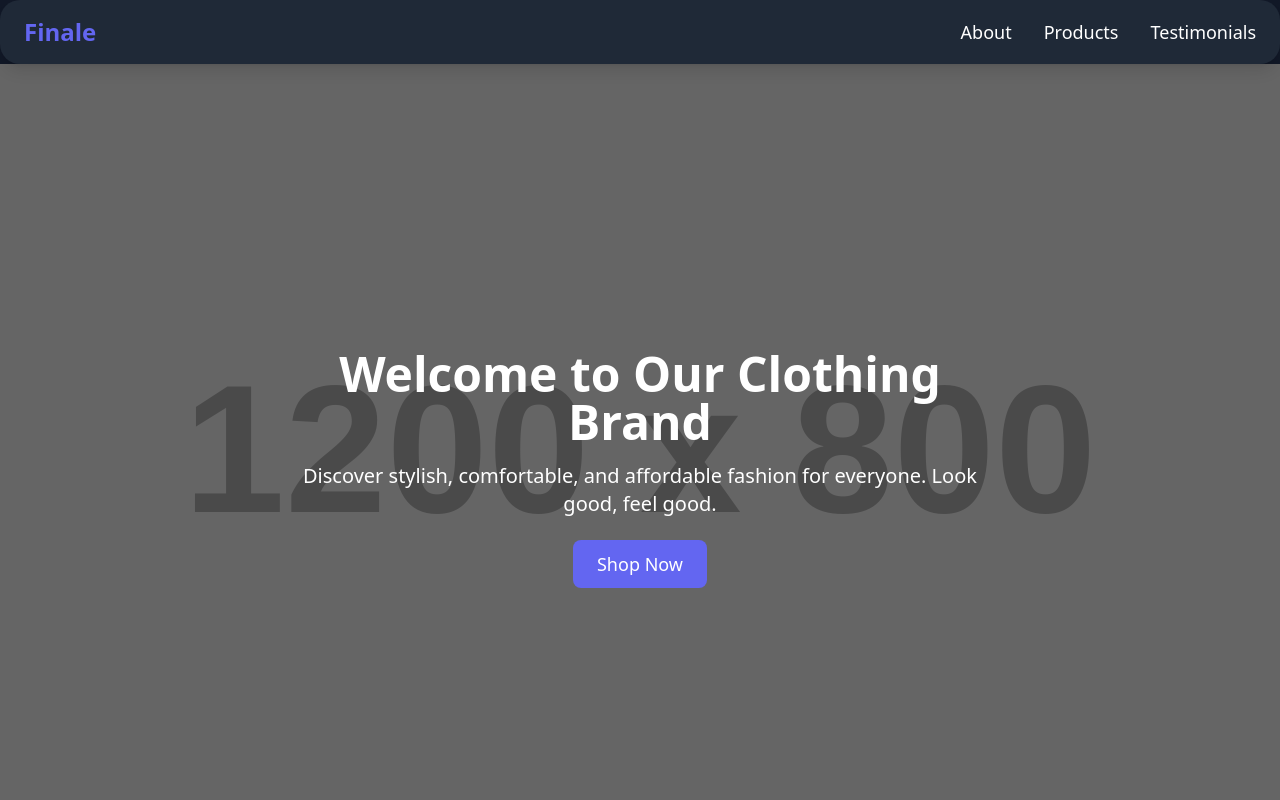
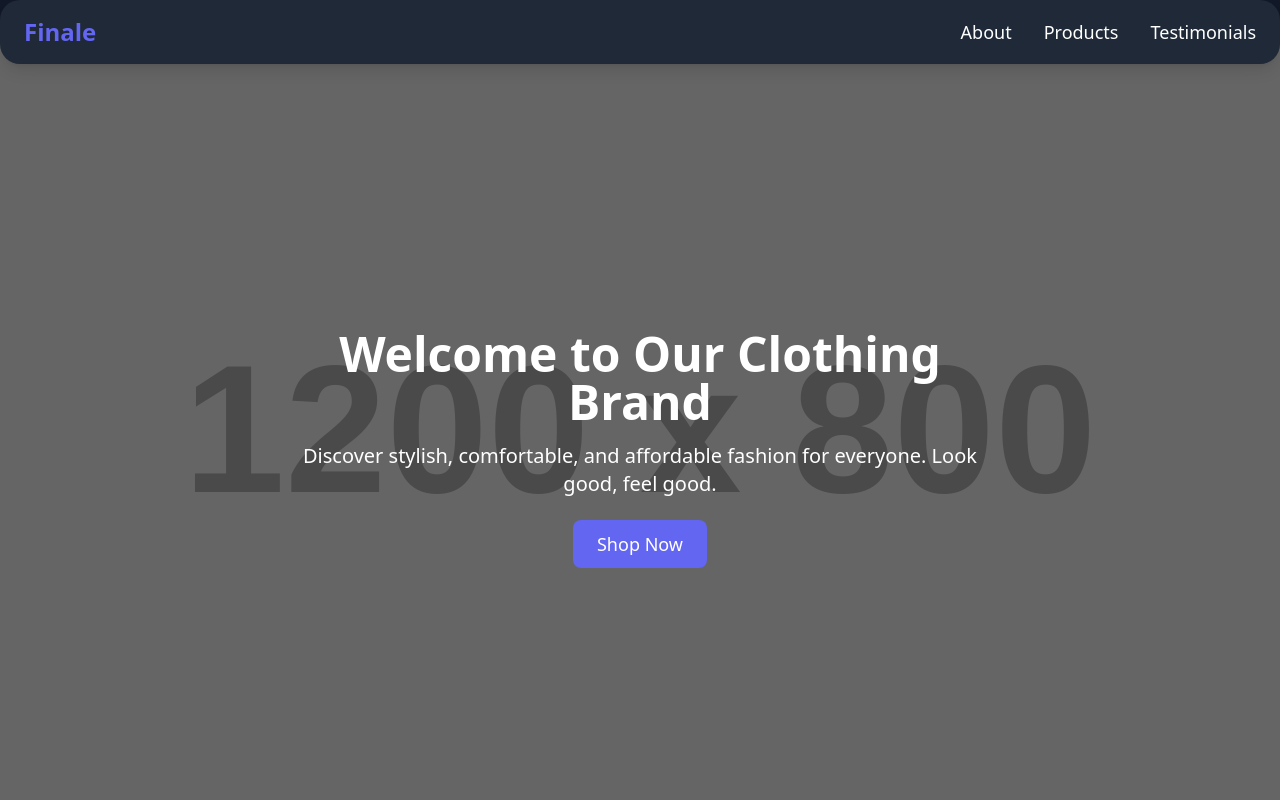
Before and after one commit to angkasaID/angkasaID.github.io, a plain HTML site: page index.html in a window 1280 px wide. Shown: the top 800 px of the page. Drawn offline with nearby package versions, Linux system fonts and the light colour scheme; placeholder pictures from the web are drawn by us.

Commit message:
Update index.html

```diff
--- a/index.html
+++ b/index.html
@@ -46,7 +46,7 @@
     </div>
     </nav>
     <!-- Hero Section (Parallax Effect) -->
-    <section id="hero" class="parallax" style="background-image: url('https://placehold.co/1200x800'); top:-20px;">
+    <section id="hero" class="parallax" style="background-image: url('https://placehold.co/1200x800'); margin-top:-20px;">
         <div class="bg-black bg-opacity-50 w-full h-full flex justify-center items-center">
             <div class="text-white text-center px-8 py-16 max-w-3xl">
                 <h1 class="text-5xl font-bold mb-4">Welcome to Our Clothing Brand</h1>
```
